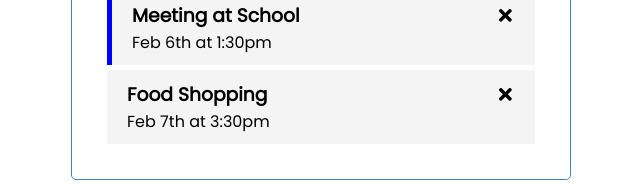
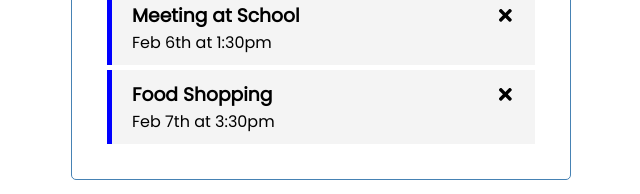
Before and after one commit to sebasmoles/task-tracker-react, a React (Create React App) app: page / in a window 1280 px wide. Shown: the part 222-416 px from the top of the page, without its empty margins (319-959 px from the left). Built offline with nearby package versions, Linux system fonts and the light colour scheme; data requests are answered from the project's data file.

Commit message:
add backend and set up requests

```diff
--- /dev/null
+++ b/db.json
@@ -0,0 +1,22 @@
+{
+  "tasks": [
+    {
+      "id": 1,
+      "text": "Doctors Appointment",
+      "date": "Feb 5th at 2:30pm",
+      "reminder": true
+    },
+    {
+      "id": 2,
+      "text": "Meeting at School",
+      "date": "Feb 6th at 1:30pm",
+      "reminder": true
+    },
+    {
+      "id": 3,
+      "text": "Food Shopping",
+      "date": "Feb 7th at 3:30pm",
+      "reminder": true
+    }
+  ]
+}
--- a/package.json
+++ b/package.json
@@ -6,6 +6,7 @@
     "@testing-library/jest-dom": "^5.16.1",
     "@testing-library/react": "^12.1.2",
     "@testing-library/user-event": "^13.5.0",
+    "json-server": "^0.17.0",
     "react": "^17.0.2",
     "react-dom": "^17.0.2",
     "react-icons": "^4.3.1",
@@ -16,7 +17,8 @@
     "start": "react-scripts start",
     "build": "react-scripts build",
     "test": "react-scripts test",
-    "eject": "react-scripts eject"
+    "eject": "react-scripts eject",
+    "server": "json-server --watch db.json --port 5000"
   },
   "eslintConfig": {
     "extends": [
--- a/src/App.js
+++ b/src/App.js
@@ -1,45 +1,76 @@
-import { useState } from "react";
+import { useState, useEffect } from "react";
 import Header from "./components/Header";
 import Tasks from "./components/Tasks";
 import AddTask from "./components/AddTask";
 
 function App() {
-  const [tasks, setTasks] = useState([
-    {
-      "id": 1,
-      "text": "Doctors Appointment",
-      "day": "Feb 5th at 2:30pm",
-      "reminder": true
-    },
-    {
-      "id": 2,
-      "text": "Meeting at School",
-      "day": "Feb 6th at 1:30pm",
-      "reminder": true
-    },
-    {
-      "id": 3,
-      "text": "Food Shopping",
-      "day": "Feb 7th at 3:30pm",
-      "reminder": false
-    }
-  ]);
+  const [tasks, setTasks] = useState([]);
 
   const [showAddTask, setShowAddTask] = useState(false);
 
+  useEffect(() => {
+    const getTasks = async () => {
+      const tasksFromServer = await fetchTasks();
+      setTasks(tasksFromServer);
+    }
+
+    getTasks();
+  }, []);
+
+  // Fetch Tasks
+  const fetchTasks = async () => {
+    const res = await fetch('http://localhost:5000/tasks');
+    const data = await res.json();
+    return data;
+  }
+
+  // Fetch Single Task
+  const fetchTask = async (id) => {
+    const res = await fetch(`http://localhost:5000/tasks/${id}`);
+    const data = await res.json();
+    return data;
+  }
+
   // Add Task
-  const addTask = (task) => {
-    console.log(task);
+  const addTask = async (task) => {
+    const res = await fetch('http://localhost:5000/tasks', {
+      method: 'POST',
+      headers: {
+        'Content-Type': 'application/json'
+      },
+      body: JSON.stringify(task)
+    });
+
+    const data = await res.json();
+
+    setTasks([...tasks, data]);
+    setShowAddTask(false);
   }
 
   // Delete Task
-  const deleteTask = (id) => {
+  const deleteTask = async (id) => {
+    await fetch(`http://localhost:5000/tasks/${id}`, {
+      method: 'DELETE'
+    })
     setTasks(tasks.filter((task) => task.id !== id));
   }
 
   // Toggle Reminder,
-  const toggleReminder = (id) => {
-    setTasks(tasks.map((task) => task.id === id ? {...task, reminder: !task.reminder} : task));
+  const toggleReminder = async (id) => {
+    const taskToToggle = await fetchTask(id);
+    const updTask = {...taskToToggle, reminder: !taskToToggle.reminder};
+
+    const res = await fetch(`http://localhost:5000/tasks/${id}`, {
+      method: 'PUT',
+      headers: {
+        'Content-Type': 'application/json'
+      },
+      body: JSON.stringify(updTask)
+    });
+
+    const data = await res.json();
+
+    setTasks(tasks.map((task) => task.id === id ? {...task, reminder: data.reminder} : task));
   }
 
   return (
--- a/src/components/Task.jsx
+++ b/src/components/Task.jsx
@@ -5,7 +5,7 @@
   return (
     <div className={`task ${task.reminder ? 'reminder' : ''}`} onDoubleClick={() => onDoubleClick(task.id)}>
         <h3>{ task.text }  <FaTimes className='fa-times' onClick={() => onDelete(task.id)} /></h3>
-        <p>{ task.day }</p>
+        <p>{ task.date }</p>
     </div>
   )
 };
```
Also changed, not shown: 1 other file (tests, documents, lock files or other folders).
